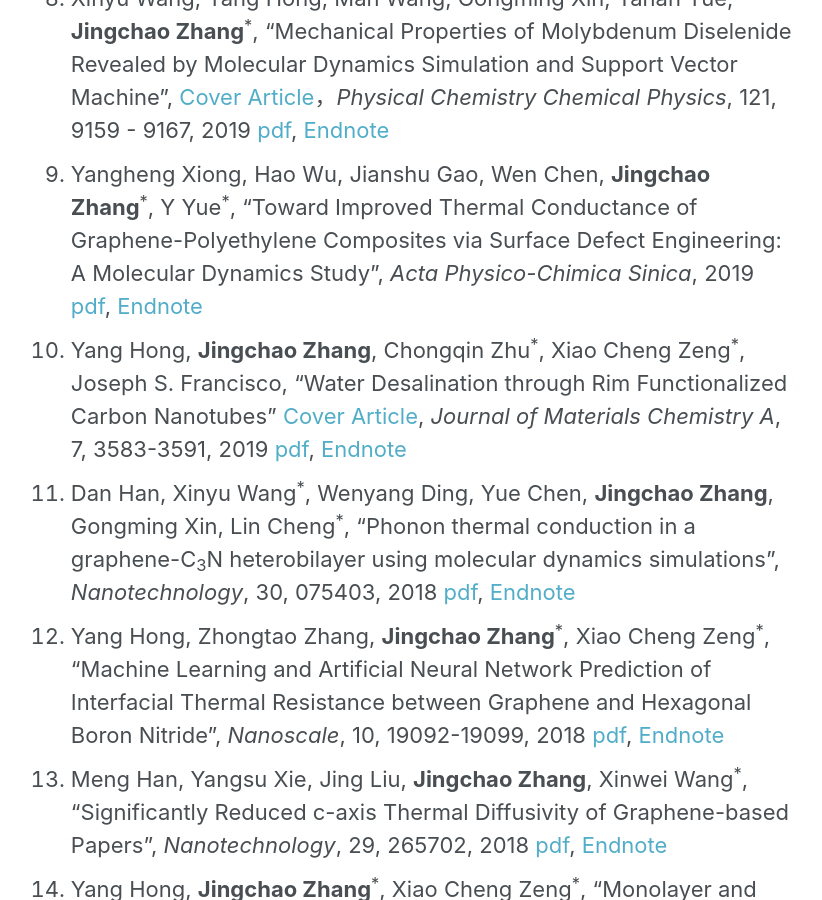
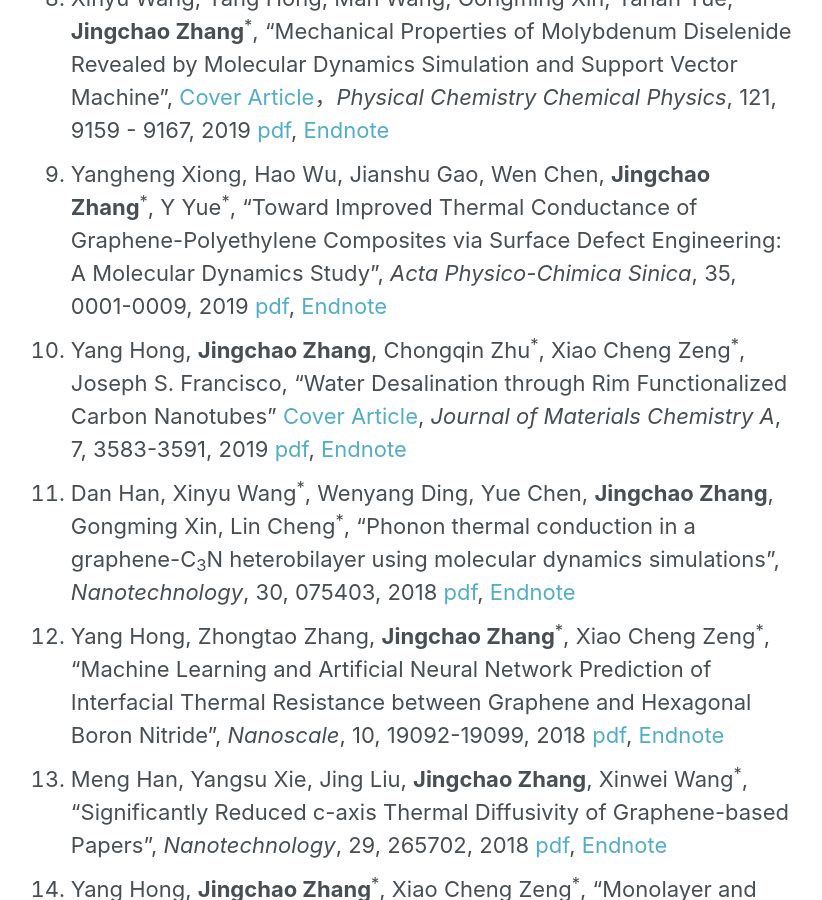
Before and after one commit to JingchaoZhang/JingchaoZhang.github.io, a Jekyll site: the page built from _pages/publications.md, in a window 1280 px wide and 900 px high, scrolled down 1309 px. Shown: the whole window, without its empty margins (253-1075 px from the left). Built offline with Jekyll 4.4.1, drawn with Linux system fonts in a browser that asks for light colours.

Commit message:
Update publications.md

```diff
--- a/_pages/publications.md
+++ b/_pages/publications.md
@@ -15,7 +15,7 @@ author_profile: false
 1. Yang Hong, Yongqiang Wu, Shuimu Wu, Xinyu Wang, **Jingchao Zhang**<sup>\*</sup>, "Overview of Computational Simulations in Quantum Dots", *Israel Journal of Chemistry*, 59, 1–13, 2019 [pdf](https://drive.google.com/file/d/14MZ9eGvzLXFkTjf9m713s-8ooDSlySMd/view?usp=sharing), [Endnote](https://drive.google.com/uc?export=download&id=11IbuYseV9TjA5so-vHovLT9ubQ1G5U4H)
 1. Zesheng Zhang, Yang Hong, Bo Hou, Zhongtao Zhang, Mehrdad Negahban, **Jingchao Zhang**<sup>\*</sup>, "Accelerated Discoveries of Mechanical Properties of Graphene Using Machine Learning and High-Throughput Computation", *Carbon*, 148, 115-123, 2019 [pdf](https://drive.google.com/file/d/135cjpy0XeG1xwKV36J-Po_XvT4CtbtMK/view?usp=sharing), [Endnote](https://drive.google.com/uc?export=download&id=1ixkfDtvS0PK2id4dCfvVZWeD0Sae-Cz0)
 1. Xinyu Wang, Yang Hong, Man Wang, Gongming Xin, Yanan Yue, **Jingchao Zhang**<sup>\*</sup>, "Mechanical Properties of Molybdenum Diselenide Revealed by Molecular Dynamics Simulation and Support Vector Machine", [Cover Article](https://pubs.rsc.org/en/content/articlelanding/2019/cp/c8cp07881e#!divAbstract)，*Physical Chemistry Chemical Physics*, 121, 9159 - 9167, 2019 [pdf](https://drive.google.com/file/d/1205C1SydYCXIFLepqr-7IZ5TqufQvjko/view?usp=sharing), [Endnote](https://drive.google.com/uc?export=download&id=1zBJ06I1Ayb-WC6SJPT4VjHsIRyD1CRfW)
-1. Yangheng Xiong, Hao Wu, Jianshu Gao, Wen Chen, **Jingchao Zhang**<sup>\*</sup>, Y Yue<sup>\*</sup>, "Toward Improved Thermal Conductance of Graphene-Polyethylene Composites via Surface Defect Engineering: A Molecular Dynamics Study", *Acta Physico-Chimica Sinica*, 2019 [pdf](https://drive.google.com/uc?export=download&id=1hD--MZAkrm2w7zpOpH6ZmWK64A1WYhT3), [Endnote](https://drive.google.com/uc?export=download&id=1v_wFh63Gjdnul8chgS1s7i4qRreSMCSJ)
+1. Yangheng Xiong, Hao Wu, Jianshu Gao, Wen Chen, **Jingchao Zhang**<sup>\*</sup>, Y Yue<sup>\*</sup>, "Toward Improved Thermal Conductance of Graphene-Polyethylene Composites via Surface Defect Engineering: A Molecular Dynamics Study", *Acta Physico-Chimica Sinica*, 35, 0001-0009, 2019 [pdf](https://drive.google.com/uc?export=download&id=1hD--MZAkrm2w7zpOpH6ZmWK64A1WYhT3), [Endnote](https://drive.google.com/uc?export=download&id=1v_wFh63Gjdnul8chgS1s7i4qRreSMCSJ)
 1. Yang Hong, **Jingchao Zhang**, Chongqin Zhu<sup>\*</sup>, Xiao Cheng Zeng<sup>\*</sup>, Joseph S. Francisco, "Water Desalination through Rim Functionalized Carbon Nanotubes" [Cover Article](https://drive.google.com/uc?export=download&id=1HEtxkD1w4FyBffVsLtWWaBo4_kKu6ZFJ), *Journal of Materials Chemistry A*, 7, 3583-3591, 2019 [pdf](https://drive.google.com/uc?export=download&id=1vSOt9J_dsNnpZiDcBepsy5Imy1KedKyv), [Endnote](https://drive.google.com/uc?export=download&id=1XmpT1jEp9kdlLOL7FoCxhuVWpSi9OecA)
 1. Dan Han, Xinyu Wang<sup>\*</sup>, Wenyang Ding, Yue Chen, **Jingchao Zhang**, Gongming Xin, Lin Cheng<sup>\*</sup>, "Phonon thermal conduction in a graphene-C<sub>3</sub>N heterobilayer using molecular dynamics simulations", *Nanotechnology*, 30, 075403, 2018 [pdf](https://drive.google.com/uc?export=download&id=1NrZk_BFOK1-de00kWBua7Egqhpz31fYA), [Endnote](https://drive.google.com/uc?export=download&id=10pyX0IA0xN29_HcFoLM-KpDwTJE6TqK5)
 1. Yang Hong, Zhongtao Zhang, **Jingchao Zhang**<sup>\*</sup>, Xiao Cheng Zeng<sup>\*</sup>, "Machine Learning and Artificial Neural Network Prediction of Interfacial Thermal Resistance between Graphene and Hexagonal Boron Nitride", *Nanoscale*, 10, 19092-19099, 2018 [pdf](https://drive.google.com/file/d/1-mUKthEzCdohvYXtTj_1QzqLwKe0oGZ5/view?usp=sharing), [Endnote](https://drive.google.com/uc?export=download&id=1R_SUDPaCgP0ktp5DMrVbTy_ge3qJPbnB)
```
